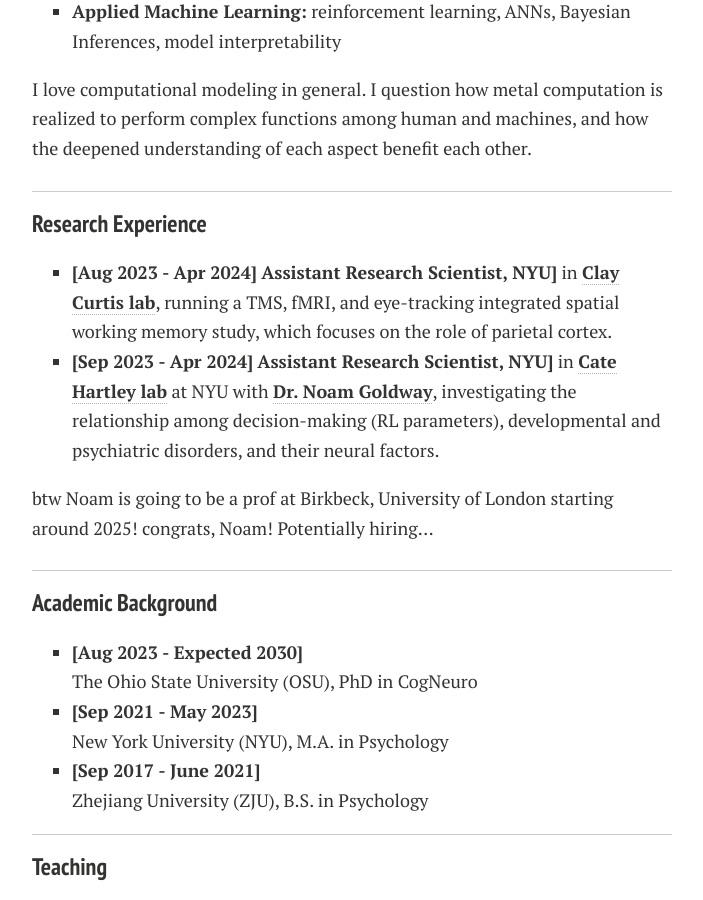
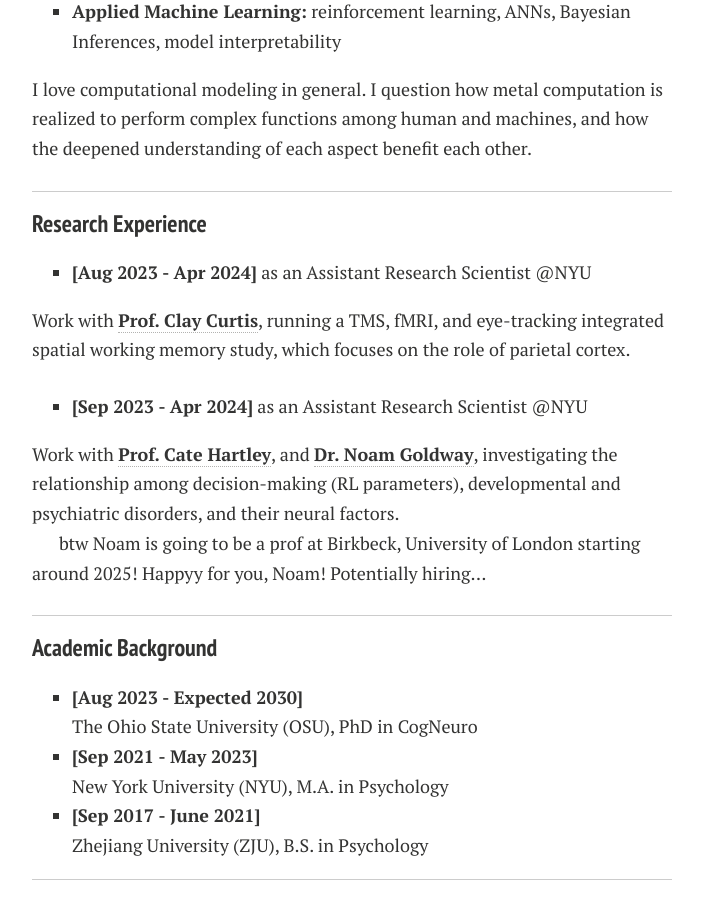
Before and after one commit to Qingqing-Yang-177/Qingqing-Yang-177.github.io, a Jekyll site: the page built from index.md, in a window 1280 px wide and 900 px high, scrolled down 459 px. Shown: the whole window, without its empty margins (288-991 px from the left). Built offline with Jekyll 4.4.1, drawn with Linux system fonts in a browser that asks for light colours; nearby versions of some CDN libraries; comment, search, counter and statistics services are not loaded; a style sheet for code colours, icons or effects is not loaded; our own code applies the rules of GitHub Pages for plain Markdown files.

Commit message:
Update index.md
change format of research experience

```diff
--- a/index.md
+++ b/index.md
@@ -19,14 +19,14 @@ I love computational modeling in general. I question how metal computation is re
 ---
 ### Research Experience
 
-- **[Aug 2023 - Apr 2024]**
-**Assistant Research Scientist, NYU]**
-in [**Clay Curtis lab**](https://www.clayspacelab.com/lab), running a TMS, fMRI, and eye-tracking integrated spatial working memory study, which focuses on the role of parietal cortex.
-- **[Sep 2023 - Apr 2024]**
-**Assistant Research Scientist, NYU]**
-in [**Cate Hartley lab**](https://www.hartleylab.org/) at NYU with [**Dr. Noam Goldway**](https://scholar.google.com/citations?user=0tVFPecAAAAJ&hl=en), investigating the relationship among decision-making (RL parameters), developmental and psychiatric disorders, and their neural factors.
+- **[Aug 2023 - Apr 2024]** as an Assistant Research Scientist @NYU
 
-btw Noam is going to be a prof at Birkbeck, University of London starting around 2025! congrats, Noam! Potentially hiring...
+Work with [**Prof. Clay Curtis**](https://www.clayspacelab.com/lab), running a TMS, fMRI, and eye-tracking integrated spatial working memory study, which focuses on the role of parietal cortex.
+- **[Sep 2023 - Apr 2024]** as an Assistant Research Scientist @NYU
+
+Work with [**Prof. Cate Hartley**](https://www.hartleylab.org/), and [**Dr. Noam Goldway**](https://scholar.google.com/citations?user=0tVFPecAAAAJ&hl=en), investigating the relationship among decision-making (RL parameters), developmental and psychiatric disorders, and their neural factors.
+
+btw Noam is going to be a prof at Birkbeck, University of London starting around 2025! Happyy for you, Noam! Potentially hiring...
 
 ---
 ### Academic Background
```
